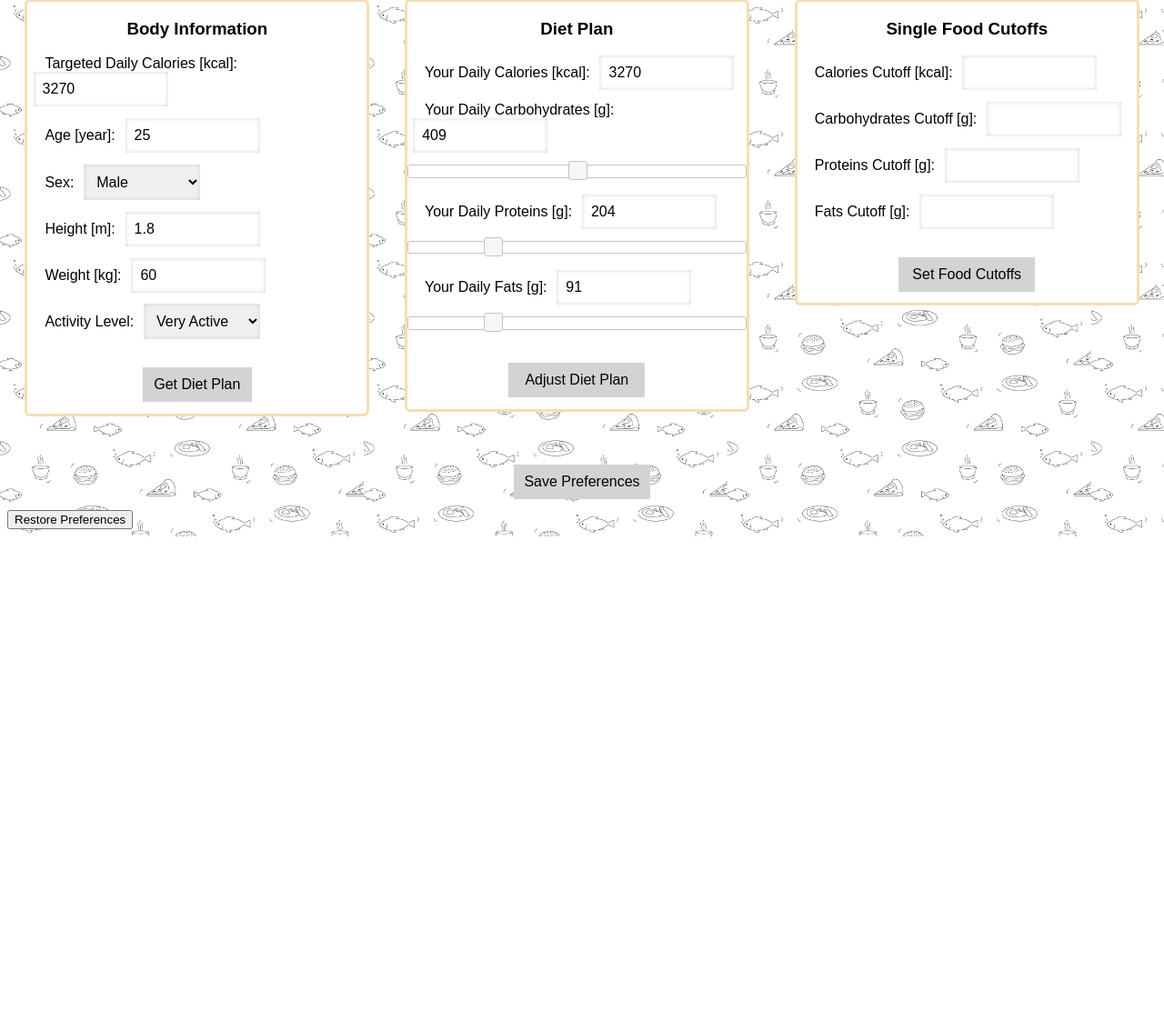
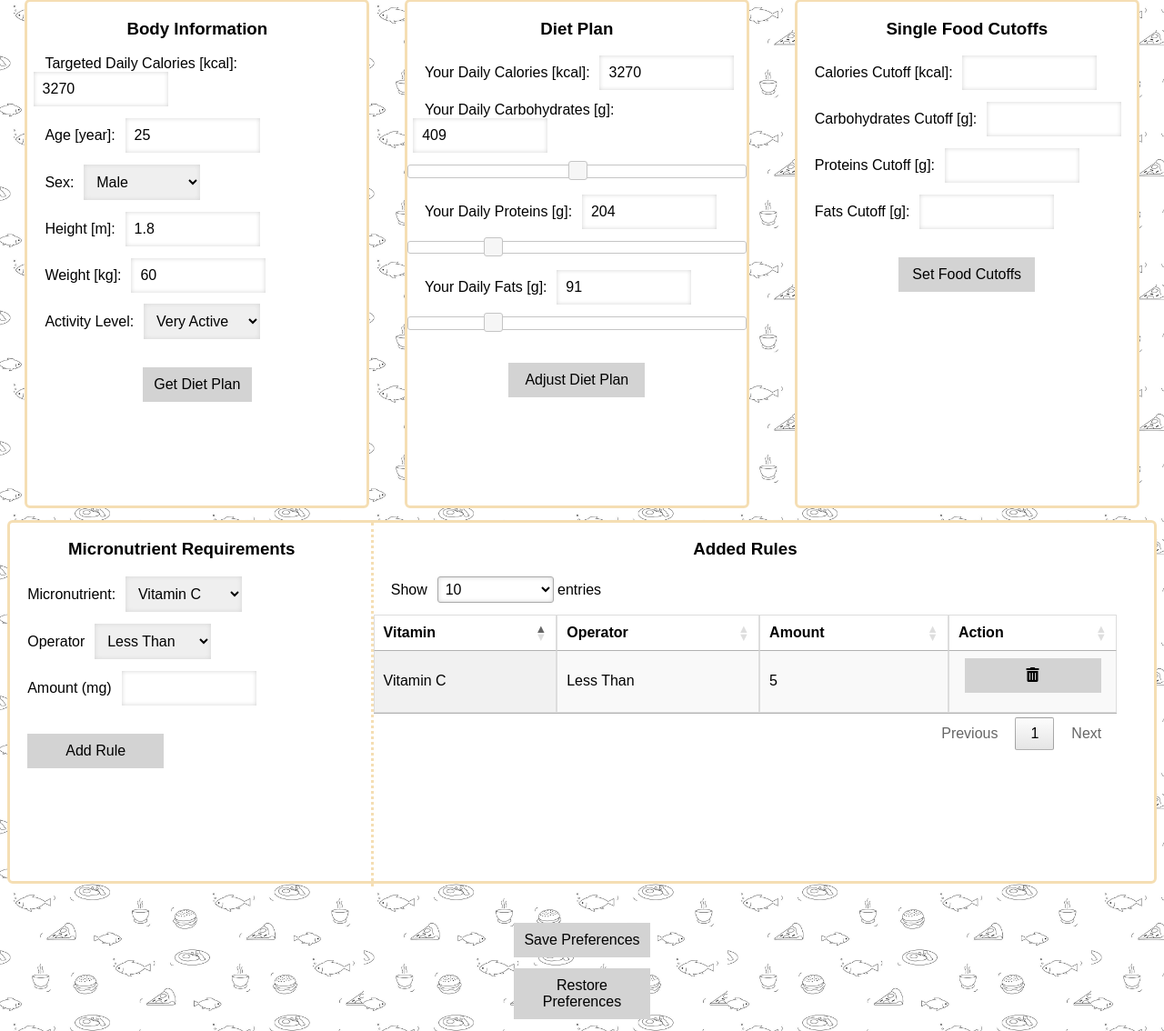
Before and after one commit to dfong1234/BakeOff2, a Flask app: page /preference.html in a window 1280 px wide. Shown: the part 247-1381 px from the top of the page at 91% size. Before the commit the page ends 837 px from the top, so only its background shows below. Run offline with Flask 2, Linux system fonts and the light colour scheme; some libraries are stand-ins or nearby versions.

Commit message:
Added micronutrient preferences

```diff
--- a/flask_server.py
+++ b/flask_server.py
@@ -179,6 +179,8 @@ def foodPref():
         with open('user_data/{}_pref.txt'.format(user), 'r+') as file:
             stored_data = json.load(file)
             received_data = request.form.to_dict()
+            received_data["micronutrient_rules"] = json.loads(received_data["micronutrient_rules"])
+            print(received_data)
             processPrefData(received_data, stored_data, request.method)
             json_data = json.dumps(stored_data)
             file.seek(0)
--- a/static/bakeoff2.preference.js
+++ b/static/bakeoff2.preference.js
@@ -55,9 +55,17 @@ function loadDietProfile() {
             $("#slider-user-carbohydrates").slider("value", Math.round(data["plan"]["plan_carbohydrates"] * 4 / data["plan"]["plan_calories"] * 100) );
             $("#slider-user-proteins").slider("value", Math.round(data["plan"]["plan_proteins"] * 4 / data["plan"]["plan_calories"]* 100) );
             $("#slider-user-fats").slider("value", Math.round(data["plan"]["plan_fats"] * 9 / data["plan"]["plan_calories"] * 100) );
+
+            for(i = 0; i < data["plan"]["micronutrient_rules"].length; i++){
+                $("#rules-table").DataTable().row.add([data["plan"]["micronutrient_rules"][i]["micronutrient"], data["plan"]["micronutrient_rules"][i]["operator"], data["plan"]["micronutrient_rules"][i]["amount"], "0"]).draw();
+                micronutrientRules.push({
+                    "micronutrient": data["plan"]["micronutrient_rules"][i]["micronutrient"],
+                    "operator": data["plan"]["micronutrient_rules"][i]["operator"],
+                    "amount": data["plan"]["micronutrient_rules"][i]["amount"]
+                })
+            }
         }
     });
-
 }
 
 /*  --- Daily Reference Intake Planner ---  */
@@ -220,10 +228,10 @@ $("#dri-adjust-button").click(function() {
 
 /*  --- Single Food's Cutoffs Planner ---  */
 // --- Variables ---
-var userFood_calories_cutoff = null;
-var userFood_carbohydrate_cutoff = null;
-var userFood_protein_cutoff = null;
-var userFood_fat_cutoff = null;
+var userFood_calories_cutoff = $("#cutoff-calories").val();
+var userFood_carbohydrate_cutoff = $("#cutoff-carbohydrates").val();
+var userFood_protein_cutoff = $("#cutoff-proteins").val();
+var userFood_fat_cutoff = $("#cutoff-fats").val();
 
 // --- In-Use ---
 $("#food-cutoff-button").click(function() {
@@ -233,6 +241,22 @@ $("#food-cutoff-button").click(function() {
     userFood_fat_cutoff = $("#cutoff-fats").val();
 
     alert("Food Cutoffs updated!");
+});
+
+
+/*  --- Micronutrient Rules ---  */
+// --- Variables ---
+var micronutrientRules = [];
+
+// --- In-Use ---
+$("#add-micronutrient-button").click(function() {
+    var rule = {
+        "micronutrient": $("#rule-micronutrient").val(),
+        "operator": $("#rule-operator").val(),
+        "amount": $("#rule-amount").val()
+    };
+    micronutrientRules.push(rule);
+    $("#rules-table").DataTable().row.add([rule["micronutrient"], rule["operator"], rule["amount"], "0"]).draw();
 });
 
 /*  --- Saving Diet Profile ---  */
@@ -256,7 +280,9 @@ $("#preference-save-button").click(function() {
         "cutoff_calories": userFood_calories_cutoff,
         "cutoff_carbohydrates": userFood_carbohydrate_cutoff,
         "cutoff_proteins": userFood_protein_cutoff,
-        "cutoff_fats": userFood_fat_cutoff
+        "cutoff_fats": userFood_fat_cutoff,
+
+        "micronutrient_rules" : JSON.stringify(micronutrientRules)
     };
 
     $.post("/food-pref", user_DietProfile, null, "json");
@@ -267,6 +293,11 @@ $("#preference-save-button").click(function() {
 $("#preference-restore-button").click(function() {
     loadDietProfile();
     alert("Preferences Restored!");
+});
+
+
+$("#rules-table tbody").on('click', 'button', function () {
+    $("#rules-table").DataTable().row($(this).parents('tr')).remove().draw();
 });
 
 //Wait till document is "loaded" before starting data stuff, just in case of bugs or something
@@ -313,5 +344,15 @@ $( document ).ready(function() {
         }
     });
 
+    $('#rules-table').DataTable({
+        "columnDefs": [{
+            "targets": -1,
+            "data": null,
+            "defaultContent": "<button type=\"submit\" id=\"b_expand_food\"><i class=\"fas fa-trash-alt\"></i></button>"
+        }],
+        "searching": false,
+        "info": false
+    }).clear().draw();
+
     loadDietProfile();
 });
--- a/static/style.css
+++ b/static/style.css
@@ -276,6 +276,7 @@ tr:nth-child(even) {
 
 /* Body Info Board */
 .userInfo-container {
+  height: 70vh;
   text-align: left;
   width: 30%;
   box-sizing: border-box;
@@ -321,6 +322,7 @@ tr:nth-child(even) {
 
 /* Daily Reference Intake Board */
 .plan-container {
+  height: 70vh;
   text-align: left;
   width: 30%;
   box-sizing: border-box;
@@ -368,6 +370,7 @@ tr:nth-child(even) {
 
 /* Nutrient Cutoff Board */
 .cutoff-container {
+  height: 70vh;
   text-align: left;
   width: 30%;
   box-sizing: border-box;
@@ -411,6 +414,85 @@ tr:nth-child(even) {
   display: block;
 }
 
+.micronutrient-rules-container {
+  text-align: left;
+  width: 100%;
+  height: 50vh;
+  box-sizing: border-box;
+  background-color: white;
+  border-radius: 6px;
+  border-style: solid;
+  border-color: wheat;
+  margin-left: .5vw;
+  margin-bottom: 1vw;
+  margin-right: 1.5vw;
+  margin: auto;
+}
+.micronutrient-rules-container h3 {
+  text-align: center;
+}
+.micronutrient-rules-container label {
+  margin-bottom: 1vw;
+  margin-left: 1.5vw;
+}
+.micronutrient-rules-container button {
+  text-align: center;
+  font-size: 16px;
+  padding: 10px;
+  cursor: pointer;
+  width: 150px;
+  border: none;
+  background: lightgray;
+  margin: auto;
+  margin-bottom: 1vw;
+  display: block;
+}
+.micronutrient-rules-container select, input {
+  font-size: 16px;
+  width: 10vw;
+  min-width: 100px;
+  cursor: pointer;
+  padding: 10px;
+  border: none;
+  box-shadow: inset 0px 0px 5px lightgray;
+  margin-left: 0.5vw;
+  margin-bottom: 1vw;
+}
+#add-micronutrient-button{
+  text-align: center;
+  font-size: 16px;
+  cursor: pointer;
+  width: 150px;
+  border: none;
+  background: lightgray;
+  margin: auto;
+  margin-bottom: 1vw;
+  margin-left: 1.5vw;
+  display: block;
+  float:left;
+}
+.micronutrient-rules-container .add-rules-container{
+  width: 30%;
+  height: 50vh;
+  margin-right: 1.5vw;
+  display:inline;
+  float:left;
+}
+
+.micronutrient-rules-container .list-rules-container{
+  width: 65%;
+  height: 50vh;
+  display:inline;
+  float:left;
+}
+
+.seperator-line {
+    border-left: 3px dotted wheat;
+    height: 50vh;
+    display:inline;
+    float:left;
+}
+
 #preference-save-button {
   text-align: center;
   font-size: 16px;
@@ -424,7 +506,7 @@ tr:nth-child(even) {
   display: block;
 }
 
-#preference-preference-button {
+#preference-restore-button {
   text-align: center;
   font-size: 16px;
   padding: 10px;
--- a/templates/preference.html
+++ b/templates/preference.html
@@ -14,6 +14,10 @@
 
         <!-- jQuery UI Documentation: https://api.jqueryui.com/ -->
         <link rel="stylesheet" href="//code.jquery.com/ui/1.12.1/themes/base/jquery-ui.css">
+        <!-- Font Awesome Documentaiton: https://fontawesome.com/how-to-use/-->
+        <link rel="stylesheet" href="https://use.fontawesome.com/releases/v5.11.2/css/all.css">
+        <!-- DataTables Documentation https://datatables.net/examples/api/ -->
+        <link rel="stylesheet" href="//cdn.datatables.net/1.10.20/css/jquery.dataTables.min.css">
 
         <title>BakeOff #2 - Diet Preference</title>
     </head>
@@ -29,7 +33,7 @@
             <button id="Food-tab" class="tablink" onclick="changeTab('Food')">Identify Food</button>
             <button id="History-tab" class="tablink" onclick="changeTab('History')">Meal History</button>
             <button id="Track-tab" class="tablink" onclick="changeTab('Track')">Track Nutrition</button>
-            <button id="Preference-tab" class="tablink" onclick="changeTab('Preference')">Diet Preference</button>        </nav>
+            <button id="Preference-tab" class="tablink" onclick="changeTab('Preference')">Diet Preference</button>
         </nav>
 
         <div style="margin-top: 7.5vh"></div>
@@ -131,6 +135,52 @@
                 <br>
                 <button id="food-cutoff-button">Set Food Cutoffs</button>
             </div>
+
+            <div class="micronutrient-rules-container">
+                <div class="add-rules-container">
+                    <h3>Micronutrient Requirements</h3>
+
+                    <label>Micronutrient:</label>
+                    <select id="rule-micronutrient">
+                        <option value="Vitamin C">Vitamin C</option>
+                        <option value="Vitamin D">Vitamin D</option>
+                        <option value="Salt">Salt</option>
+                    </select>
+
+                    <br>
+                    <label>Operator</label>
+                    <select id="rule-operator">
+                        <option value="Less Than">Less Than</option>
+                        <option value="Greater Than">Greater Than</option>
+                        <option value="Equal To">Equal To</option>
+                    </select>
+
+                    <br>
+                    <label>Amount (mg)</label>
+                    <input id="rule-amount" type = "number" min="0" step=".01">
+
+                    <br>
+                    <br>
+                    <button id="add-micronutrient-button">Add Rule</button>
+                </div>
+                <div class="seperator-line"></div>
+                <div class="list-rules-container">
+                    <h3>Added Rules</h3>
+                    <table id="rules-table" class="display">
+                        <thead>
+                            <tr>
+                                <th>Vitamin</th>
+                                <th>Operator</th>
+                                <th>Amount</th>
+                                <th>Action</th>
+                            </tr>
+                        </thead>
+                        <tbody>
+                        </tbody>
+                    </table>
+
+                </div>
+            </div>
         </div>
 
         <div style="clear: both;"></div>
@@ -144,6 +194,8 @@
         <script type="text/javascript" src="//code.jquery.com/jquery-3.4.1.min.js"></script>
         <!-- jQuery UI Documentation: https://api.jqueryui.com/ -->
         <script src="https://code.jquery.com/ui/1.12.1/jquery-ui.js"></script>
+        <!-- DataTables Documentation https://datatables.net/examples/api/ -->
+        <script src="//cdn.datatables.net/1.10.20/js/jquery.dataTables.min.js"></script>
 
 
         <!-- Project-specific Library -->
@@ -152,120 +204,3 @@
 
     </body>
 </html>
-
-<!-- ..............................................................................
-  preference.html
-  	Markup for preference page of BakeOff2:
-    Written by: Daniel Fong, Mark Chen, Riyya Hari Iyer
-    Date Created: 10/15/2019
-    Last Modified: 10/23/2019
-  	 .............................................................................. -->
-<!-- <!DOCTYPE html>
-<html>
-    <head>
-        <meta name="viewport" content="width=device-width, initial-scale=1.0">
-        <link rel="stylesheet" href="/static/style.css">
-        <link rel="stylesheet" href="//code.jquery.com/ui/1.12.1/themes/base/jquery-ui.css">
-        <title>BakeOff #2 - Diet Preference</title>
-    </head>
-
-    <body>
-        <header>
-            <div id="Preference" class="tabcontent">
-                <h1>NutriPlan - An intelligent Nutrition Assistant</h1>
-            </div>
-        </header>
-
-        <nav>
-            <button id="Food-tab" class="tablink" onclick="changeTab('Food')">Identify Food</button>
-            <button id="History-tab" class="tablink" onclick="changeTab('History')">Meal History</button>
-            <button id="Track-tab" class="tablink" onclick="changeTab('Track')">Track Nutrition</button>
-            <button id="Preference-tab" class="tablink" onclick="changeTab('Preference')">Diet Preference</button>        </nav>
-        </nav>
-
-        <div style="margin-top: 10vh"></div>
-
-        <div id="preference-alert">
-                <strong>Info!</strong> Indicates a neutral informative change or action.
-                <span class="closebtn" onclick="this.parentElement.style.display='none';">&times;</span>
-        </div>
-
-        <div style="margin-top: 5vh"></div>
-
-
-        <div id="prefernce-wrapper">
-            <div class="preference-container">
-                <br>
-                <label>Age [year]:</label>
-                <input type = "number" min="0" id="age">
-
-                <br>
-                <label>Sex:</label>
-                <select id="sex">
-                    <option value = "Select"> Select </option>
-                    <option value = "Male"> Male </option>
-                    <option value = "Female"> Female </option>
-                </select>
-
-                <br>
-                <label> Height [m]:</label>
-                <input type = "number" min="0" id="height">
-
-                <br>
-                <label>Weight [kg]:</label>
-                <input type = "number" min="0" id="weight">
-
-                <br>
-                <label id = "activity"> Activity Level:</label>
-                <select>
-                    <option value = "Select"> Select </option>
-                    <option value = "Sendentary">Sendentary</option>
-                    <option value = "Low active">Low active</option>
-                    <option value = "Active">Active</option>
-                    <option value = "Very Active">Very Active</option>
-                </select>
-
-                <br>
-                <button type="submit" id="preference_update_icon">Apply</button>
-            </div>
-
-            <div class="dri-container">
-                <br>
-                <label>Daily Calories [kcal]:</label>
-                <input id="dri-calories" type = "number" min="0">
-
-                <br>
-                <label>Daily Carbohydrates [g]:</label>
-                <input id="dri-carbohydrates" type = "number" min="0">
-                <div id="slider-dri-carbohydrates" class="nutrient-slider"></div>
-
-                <br>
-                <label>Daily Proteins [g]:</label>
-                <input id="dri-proteins" type = "number" min="0">
-                <div id="slider-dri-proteins" class="nutrient-slider"></div>
-
-                <br>
-                <label>Daily Fats [g]:</label>
-                <input id="dri-fats" type = "number" min="0">
-                <div id="slider-dri-fats" class="nutrient-slider"></div>
-
-                <br>
-                <button id="dri-defaults">Restore Defaults</button>
-                <button id="dri-save">Save</button>
-            </div>
-        </div>
- -->
-        <!-- my own or 3rd party library -->
-
-
-        <!-- Online library -->
-<!--         <script type="text/javascript" src="//code.jquery.com/jquery-3.4.1.min.js"></script>
-        <script type="text/javascript" src="https://cdn.jsdelivr.net/npm/@tensorflow/tfjs@1.0.0/dist/tf.min.js"></script>
-        <script src="https://code.jquery.com/ui/1.12.1/jquery-ui.js"></script> -->
-
-        <!-- Project-specific Library -->
-<!--         <script type="text/javascript" src="/static/bakeoff2.main.js"></script>
-        <script type="text/javascript" src="/static/bakeoff2.preference.js"></script> -->
-
-<!--     </body>
-</html> -->
--- a/user_data/test_pref.txt
+++ b/user_data/test_pref.txt
@@ -1 +1 @@
-{"user": "test", "plan": {"age": "25", "sex": "Male", "height": "1.8", "weight": "60", "activity_level": "Very Active", "target_calories": "3270", "plan_calories": "3270", "plan_carbohydrates": "409", "plan_proteins": "204", "plan_fats": "91", "plan_split[]": "50", "cutoff_calories": "", "cutoff_carbohydrates": "", "cutoff_proteins": "", "cutoff_fats": ""}}
+{"user": "test", "plan": {"age": "25", "sex": "Male", "height": "1.8", "weight": "60", "activity_level": "Very Active", "target_calories": "3270", "plan_calories": "3270", "plan_carbohydrates": "409", "plan_proteins": "204", "plan_fats": "91", "cutoff_calories": "", "cutoff_carbohydrates": "", "cutoff_proteins": "", "cutoff_fats": "", "micronutrient_rules": [{"micronutrient": "Vitamin C", "operator": "Less Than", "amount": "5"}]}}
```
